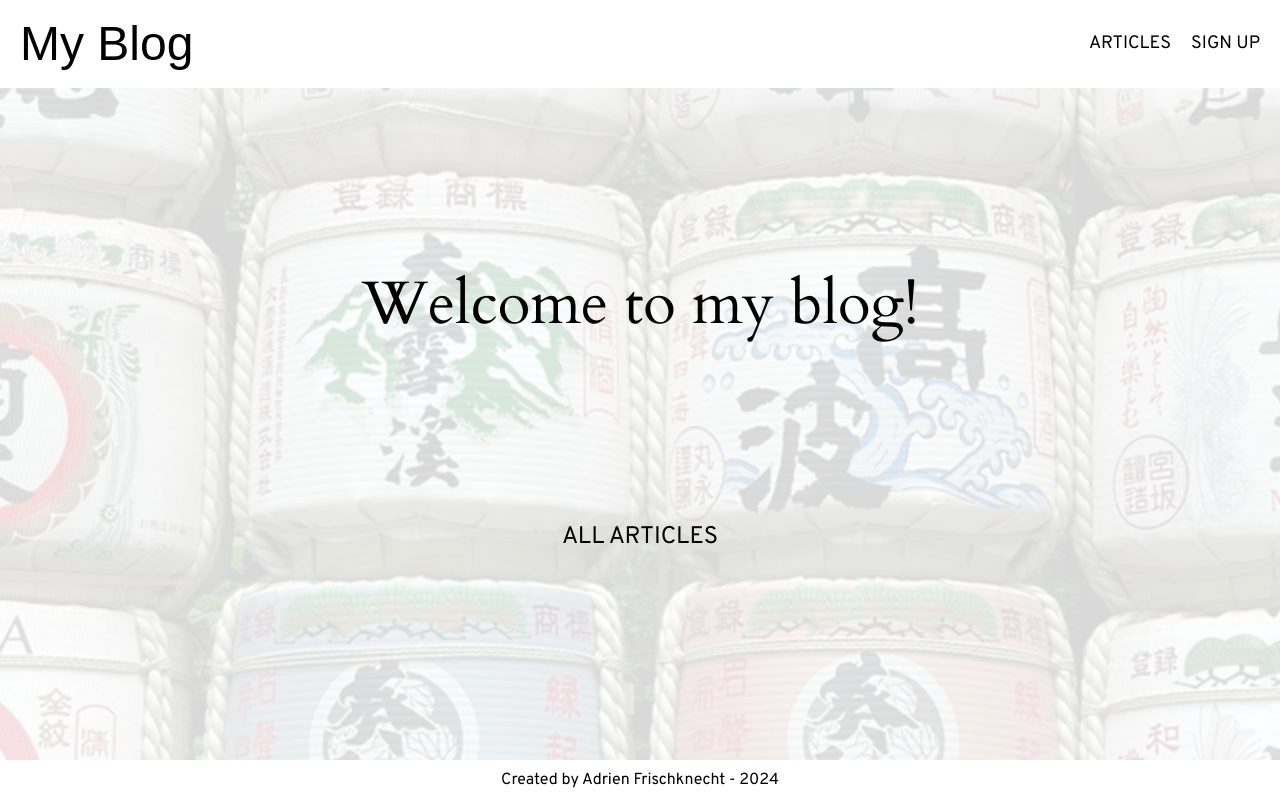
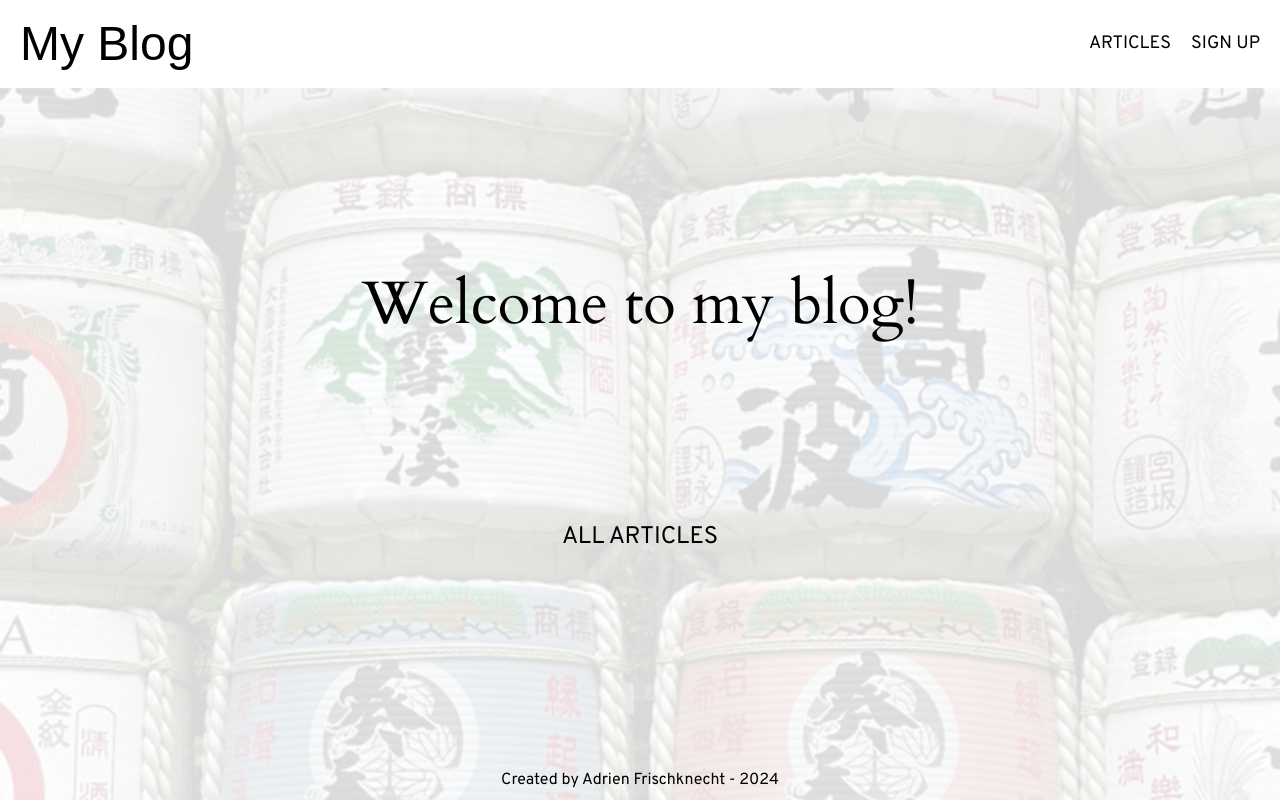
Before and after one commit to frischknechta/next-blog, a Next.js app: page / in a window 1280 px wide. Built offline with nearby package versions, Linux system fonts and the light colour scheme; no server answers; a web font is replaced by a local one.

Commit message:
Minor visual improvements.

```diff
--- a/src/app/articles/page.tsx
+++ b/src/app/articles/page.tsx
@@ -25,7 +25,7 @@ const ArticlesPage = async () => {
   return (
     <div className="container mx-auto flex grow flex-col items-center gap-5 pb-10">
       <h1 className="my-5 text-6xl">Articles</h1>
-      <div className="mx-auto grid w-full grid-cols-1 gap-10 p-5 md:grid-cols-2 lg:grid-cols-3">
+      <div className="mx-auto grid w-full grid-cols-1 gap-x-10 gap-y-5 p-5 md:grid-cols-2 lg:grid-cols-3">
         {data?.map((article) => {
           return (
             <Link
--- a/src/components/ArticleCard.tsx
+++ b/src/components/ArticleCard.tsx
@@ -4,7 +4,7 @@ import Image from "next/image";
 
 export const ArticleCard = ({ article }: { article: ArticleType }) => {
   return (
-    <div className="flex h-[50vh] flex-col items-center gap-5 hover:cursor-pointer">
+    <div className="mb-5 flex h-[60vh] flex-col items-center gap-5 hover:cursor-pointer">
       <Image
         src={article.picture.secure_url}
         alt={`${article.title} picture`}
--- a/src/components/Footer.tsx
+++ b/src/components/Footer.tsx
@@ -1,6 +1,6 @@
 export const Footer = () => {
   return (
-    <div className="flex h-10 w-full items-center justify-center bg-white font-sans">
+    <div className="flex h-10 w-full items-center justify-center font-sans">
       <p>Created by Adrien Frischknecht - 2024</p>
     </div>
   );
```
